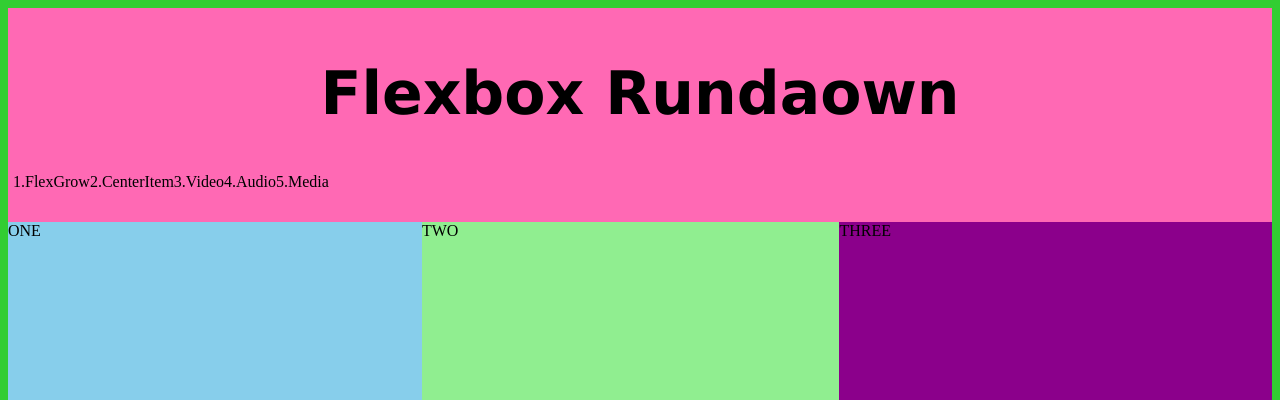
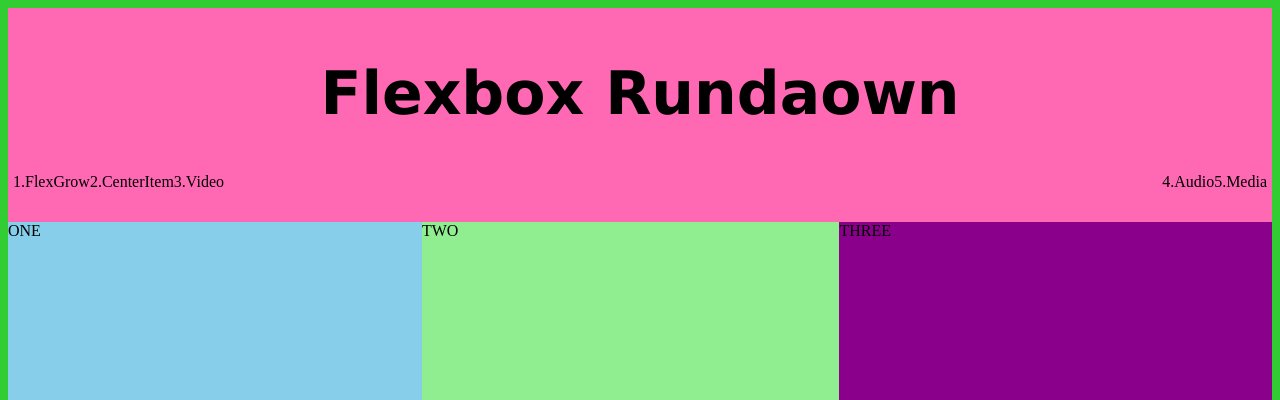
Before and after one commit to MrWPrice/GAWDS-Flex-Week5, a plain HTML site: page index.html in a window 1280 px wide. Shown: the top 400 px of the page. Drawn offline with Linux system fonts and the light colour scheme.

Commit message:
Update styles.css

```diff
--- a/styles.css
+++ b/styles.css
@@ -26,6 +26,10 @@
     flex-wrap: wrap;
     flex-direction: row;
     align-items: flex-start;
+}
+
+.push {
+    margin-left: auto;
 }
 
 /* section one flex grow and shrink */
```
